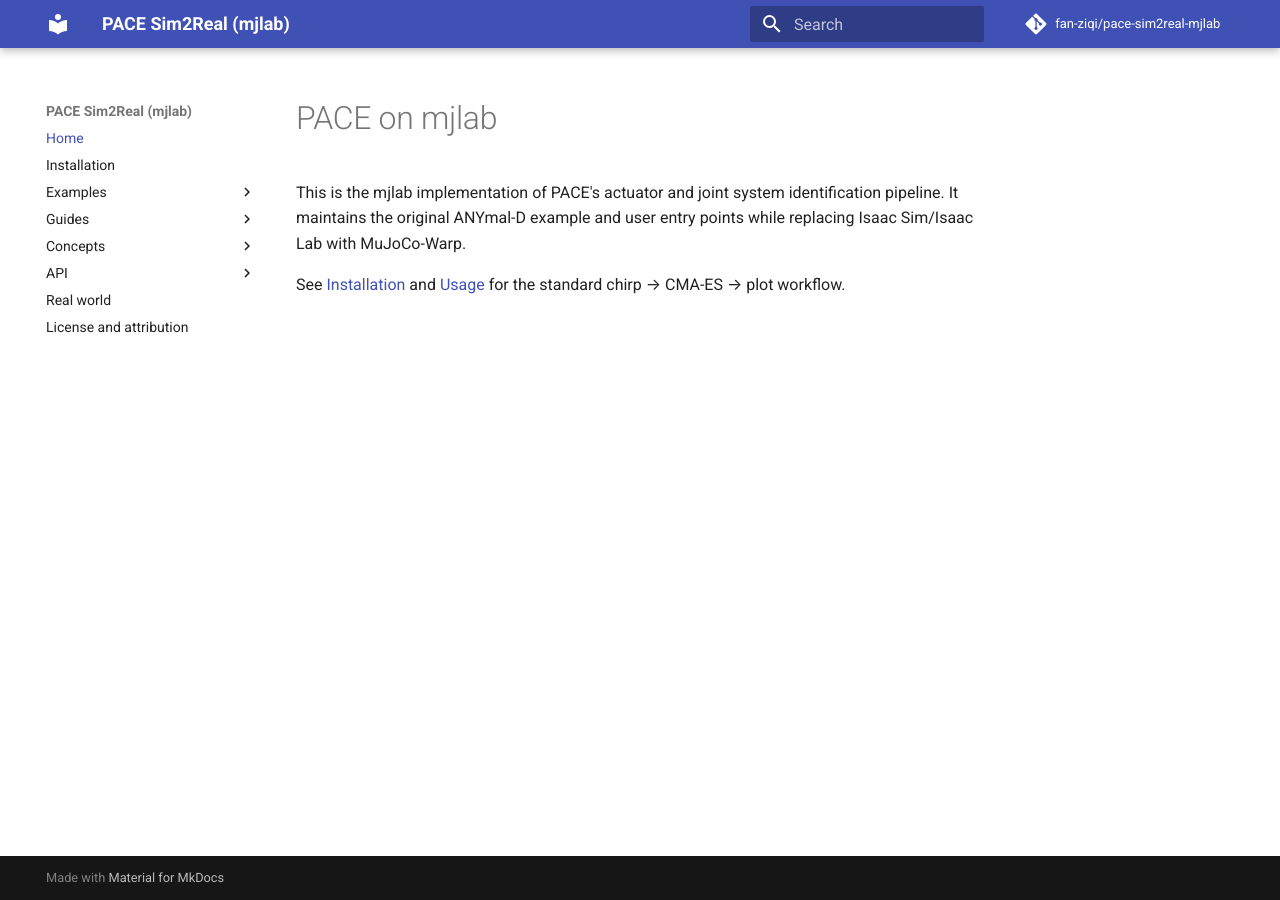
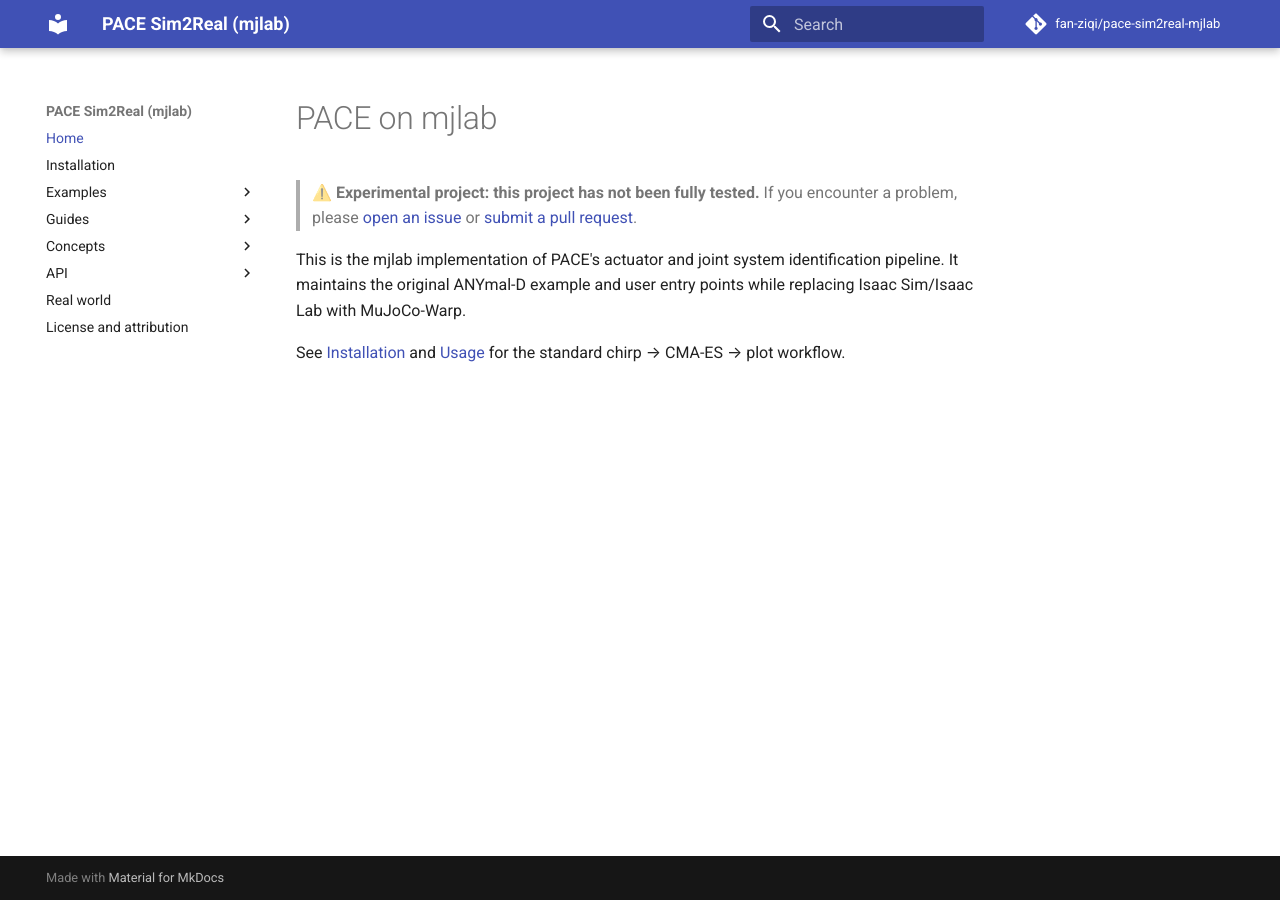
Before and after one commit to fan-ziqi/pace-sim2real-mjlab, an MkDocs documentation site: the page built from docs/index.md, in a window 1280 px wide. Built offline with MkDocs 1.6.1 and Material for MkDocs 9.7.7, drawn with Linux system fonts in a browser that asks for light colours; comment, search, counter and statistics services are not loaded.

Commit message:
Add English experimental project notice

```diff
--- a/docs/index.md
+++ b/docs/index.md
@@ -1,4 +1,8 @@
 # PACE on mjlab
+
+> ⚠️ **Experimental project: this project has not been fully tested.** If you
+> encounter a problem, please [open an issue](https://github.com/fan-ziqi/pace-sim2real-mjlab/issues/new)
+> or [submit a pull request](https://github.com/fan-ziqi/pace-sim2real-mjlab/pulls).
 
 This is the mjlab implementation of PACE's actuator and joint system
 identification pipeline.  It maintains the original ANYmal-D example and user
```
Also changed, not shown: README.md (+4 -0 lines).
